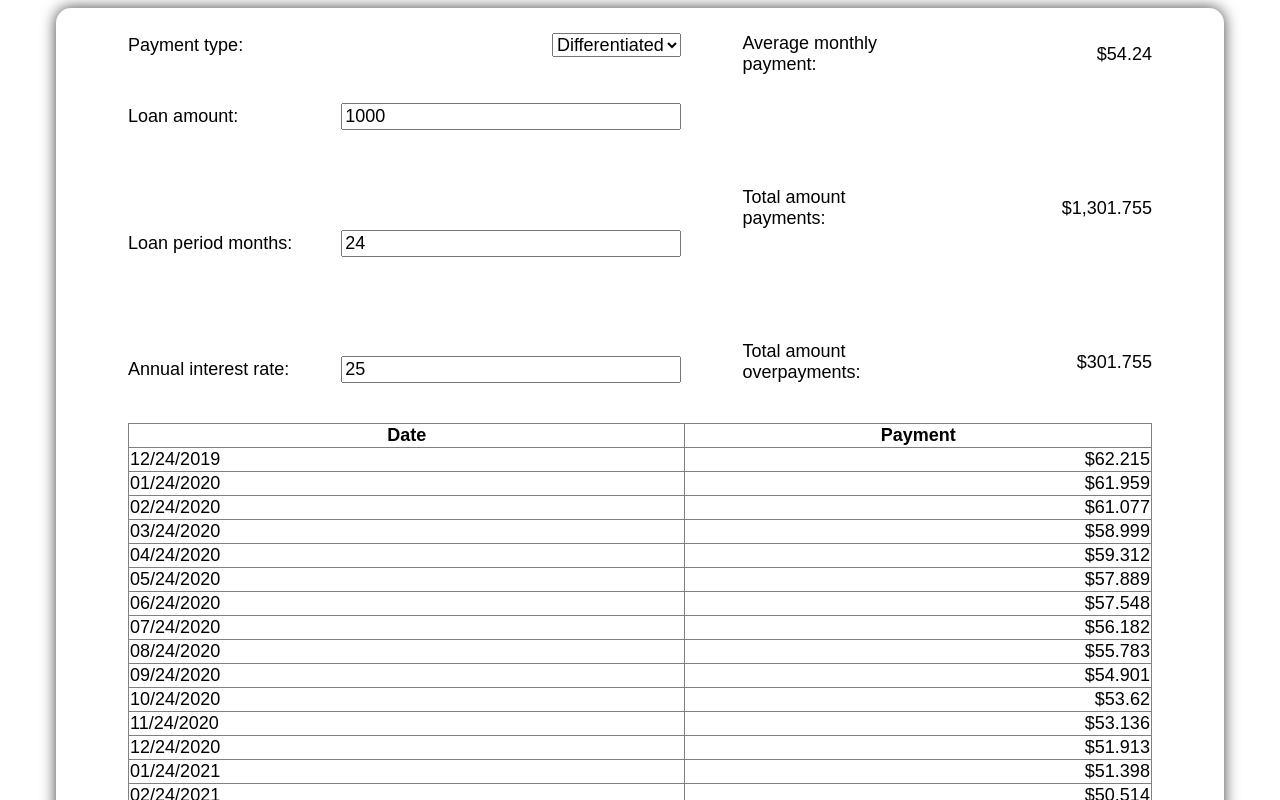
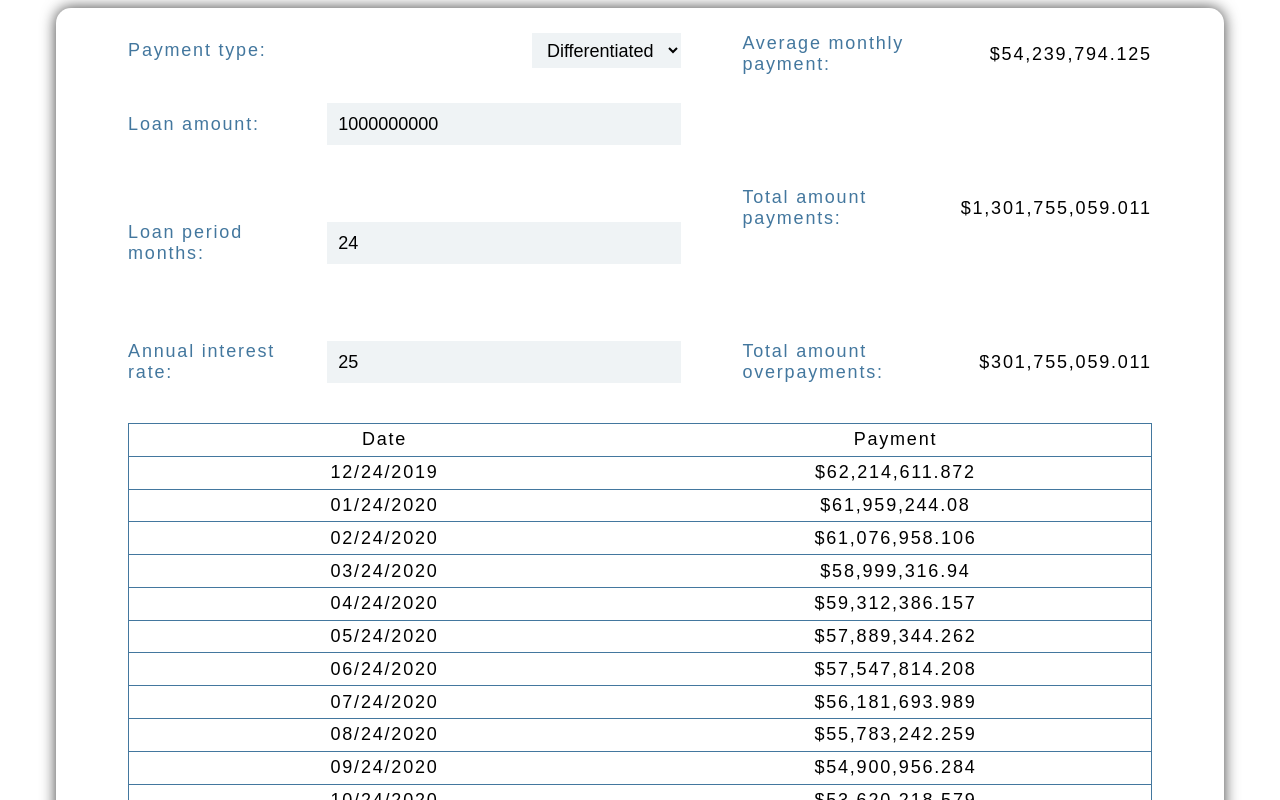
Before and after one commit to Artem123456789/loan-calc, an Angular app: page / in a window 1280 px wide. Shown: the top 800 px of the page. Built offline with nearby package versions, Linux system fonts and the light colour scheme.

Commit message:
Make more beautiful

```diff
--- a/src/app/calc-number-field/calc-number-field.component.css
+++ b/src/app/calc-number-field/calc-number-field.component.css
@@ -9,6 +9,13 @@
     content: ":";
 }
 
+.field-inp
+{
+    background-color: #EFF3F5;
+    padding: 0 2%;
+    border: 0;
+}
+
 @media screen and (min-width: 1000px)
 {
     :host
@@ -16,12 +23,14 @@
         flex-direction: row;
         align-items: center;
         width: 90%;
+        height: 15%;
     }
 
     .field-inp
     {
         font-size: 18px;
         width: 60%;
+        height: 100%;
     }
 
     .field-label
@@ -44,6 +53,7 @@
     {
         width: 60%;
         font-size: 20px;
+        height: 100%;
     }
 
     .field-label
@@ -67,6 +77,7 @@
     {
         font-size: 22px;
         width: 100%;
+        height: 30%;
     }
 
     .field-label
--- a/src/app/calc-number-field/calc-number-field.component.html
+++ b/src/app/calc-number-field/calc-number-field.component.html
@@ -1,5 +1,5 @@
 <label [for]="labelText" class="field-label">{{ labelText }}</label>
-<input type="number" min="0" max="1000000000" step="100000" class="field-inp field-number-inp"
+<input type="number" min="0" max="100000000000" class="field-inp field-number-inp"
 [name]="labelText"
 [id]="labelText"
 [ngModel]="numberValue"
--- a/src/app/calc-root/calc-root.component.css
+++ b/src/app/calc-root/calc-root.component.css
@@ -5,10 +5,10 @@
     display: flex;
     flex-direction: column;
     justify-content: space-between;
-    align-items: center;
     font-family: Arial, Helvetica, sans-serif;
     box-shadow: 0px 0px 15px 0px rgba(0, 0, 0, 0.75);
     border-radius: 15px;
+    letter-spacing: .1em;
 }
 
 .calc-number-field-containter
@@ -19,6 +19,7 @@
     flex-direction: column;
     justify-content: space-between;
     align-items: flex-start;
+    color: #43779E;
 }
 
 .calc-interface
@@ -44,6 +45,7 @@
     :host
     {
         font-size: 18px;
+        align-items: center;
         padding: 15px;;
     }
 
@@ -67,6 +69,7 @@
     :host
     {
         font-size: 20px;
+        align-items: center;
         padding: 15px;
     }
 
@@ -92,6 +95,8 @@
         font-size: 22px;
         padding: 10px;
         min-height: 1200px;
+        align-items: flex-start;
+        width: 90%;
     }
 
     .calc-main-info
--- a/src/app/calc-select-loan-type/calc-select-loan-type.component.css
+++ b/src/app/calc-select-loan-type/calc-select-loan-type.component.css
@@ -2,11 +2,19 @@
 {
     display: flex;
     justify-content: space-between;
+    color: #43779E;
 }
 
 .payment-type-label::after
 {
     content: ":";
+}
+
+.loan-type
+{
+    background-color: #EFF3F5;
+    padding: 0 2%;
+    border: 0;
 }
 
 @media screen and (min-width: 1000px)
@@ -16,11 +24,13 @@
         flex-direction: row;
         align-items: center;
         width: 90%;
+        height: 10%;
     }
 
     .loan-type
     {
         font-size: 18px;
+        height: 100%;
     }
 }
 
@@ -37,6 +47,7 @@
     .loan-type
     {
         font-size: 20px;
+        height: 100%;
     }
 }
 
@@ -53,5 +64,6 @@
     .loan-type
     {
         font-size: 22px;
+        height: 50%;
     }
 }
--- a/src/app/differentiated-payments-info/differentiated-payments-info.component.css
+++ b/src/app/differentiated-payments-info/differentiated-payments-info.component.css
@@ -8,11 +8,28 @@
 {
     width: 100%;
     border-collapse: collapse;
+    table-layout: fixed;
+    border: 1px solid #43779E;
 }
 
-.dirrerentied-payments-amount
+.dirrerentied-payments-table tr
 {
-    text-align: end;
+    border: inherit;
+}
+
+.dirrerentied-payments-head
+{
+    font-weight: normal;
+}
+
+.dirrerentied-payments-table
+{
+    text-align: center;
+}
+
+.dirrerentied-payments-value, .dirrerentied-payments-head
+{
+    padding: .3em;
 }
 
 @media screen and (min-width: 1000px)
--- a/src/app/differentiated-payments-info/differentiated-payments-info.component.html
+++ b/src/app/differentiated-payments-info/differentiated-payments-info.component.html
@@ -1,4 +1,4 @@
-<table class="dirrerentied-payments-table" border="1">
+<table class="dirrerentied-payments-table">
     <tr>
         <th class="dirrerentied-payments-head">Date</th>
         <th class="dirrerentied-payments-head">Payment</th>
--- a/src/app/loan-info/loan-info.component.css
+++ b/src/app/loan-info/loan-info.component.css
@@ -17,6 +17,11 @@
 .loan-info-label::after
 {
     content: ":";
+}
+
+.loan-info-label
+{
+    color: #43779E;
 }
 
 @media screen and (min-width: 1000px)
--- a/src/app/services/loan-calc.service.ts
+++ b/src/app/services/loan-calc.service.ts
@@ -10,7 +10,7 @@ export class LoanCalcService {
   }
 
   //basic loan info properties
-  private _loanAmount = {label: 'Loan amount', value: 1000};
+  private _loanAmount = {label: 'Loan amount', value: 1000000000};
   private _loanPeriodMonths = {label: 'Loan period months', value: 24};
   private _annualInterestRate = {label: 'Annual interest rate', value: 25};
   private _loanPaymentType: string= "differentiated";
```
